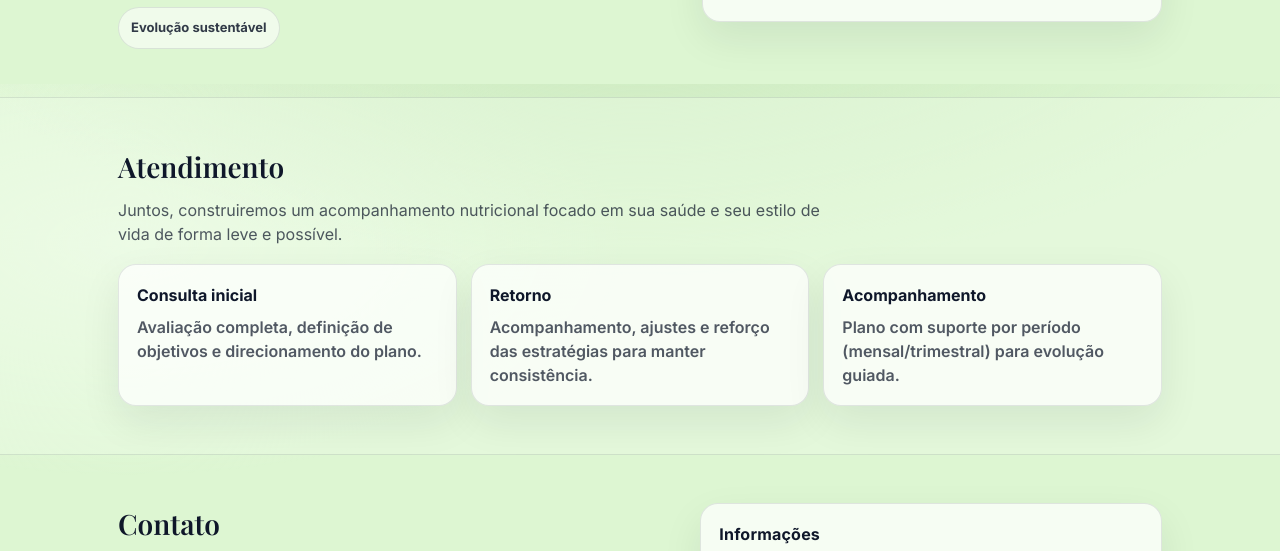
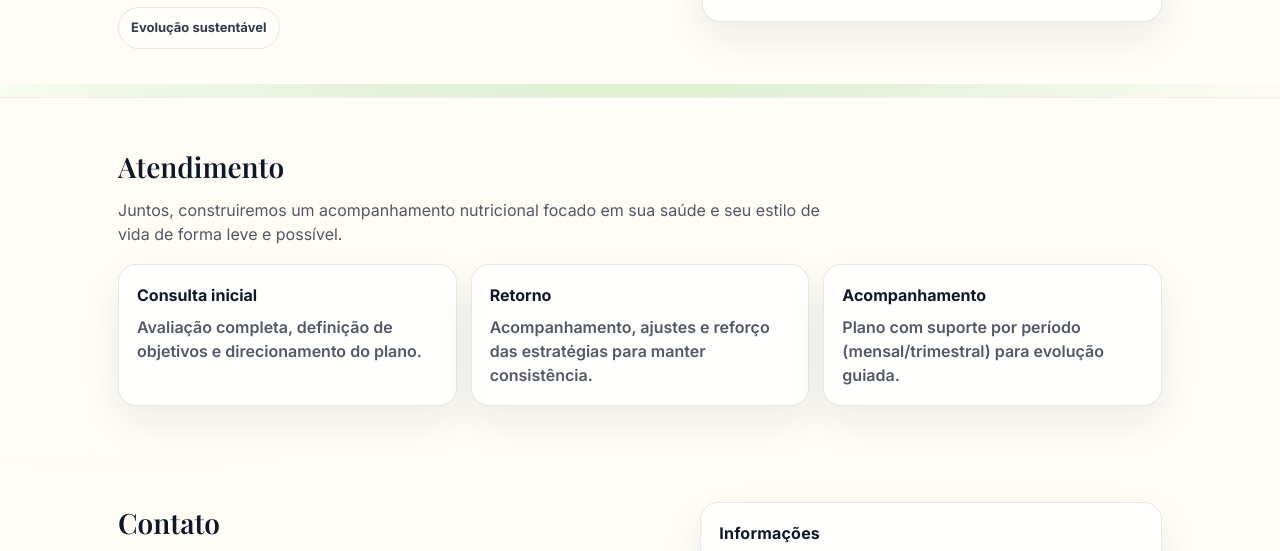
Before and after one commit to rdleocadio/alexandra_nutri, a plain HTML site: page index.html in a window 1280 px wide. Shown: the part 1516-2067 px from the top of the page. Drawn offline with nearby package versions, Linux system fonts and the light colour scheme.

Commit message:
background ajustado

```diff
--- a/css/styles.css
+++ b/css/styles.css
@@ -22,7 +22,7 @@ body{
   background:
     radial-gradient(1200px 520px at 50% -120px, var(--c-3), transparent 60%),
     radial-gradient(900px 420px at 10% 20%, var(--c-1), transparent 55%),
-    var(--c-2);
+    #FFFDF6;
   font-family: Inter, system-ui, -apple-system, Segoe UI, Roboto, Arial, sans-serif;
   line-height: 1.5;
 }
@@ -277,9 +277,9 @@ a{ color: inherit; text-decoration: none; }
 /* Sections */
 .section{ padding: 48px 0; }
 .section--alt{
-  background: rgba(236,250,229,.45);
-  border-top: 1px solid var(--border);
-  border-bottom: 1px solid var(--border);
+  background: #FFFDF6;
+  border-top: 1px solid rgba(15,23,42,.06);
+  border-bottom: none;
 }
 .section__grid{
   display: grid;
--- a/index.html
+++ b/index.html
@@ -25,7 +25,6 @@
         src="assets/img/icon-nutri.svg"
         alt="Símbolo de Nutrição"
         class="brand__icon">
-        <span class="brand__name">Alexandra Rabello</span>
       </a>
 
       <nav class="nav">
```
